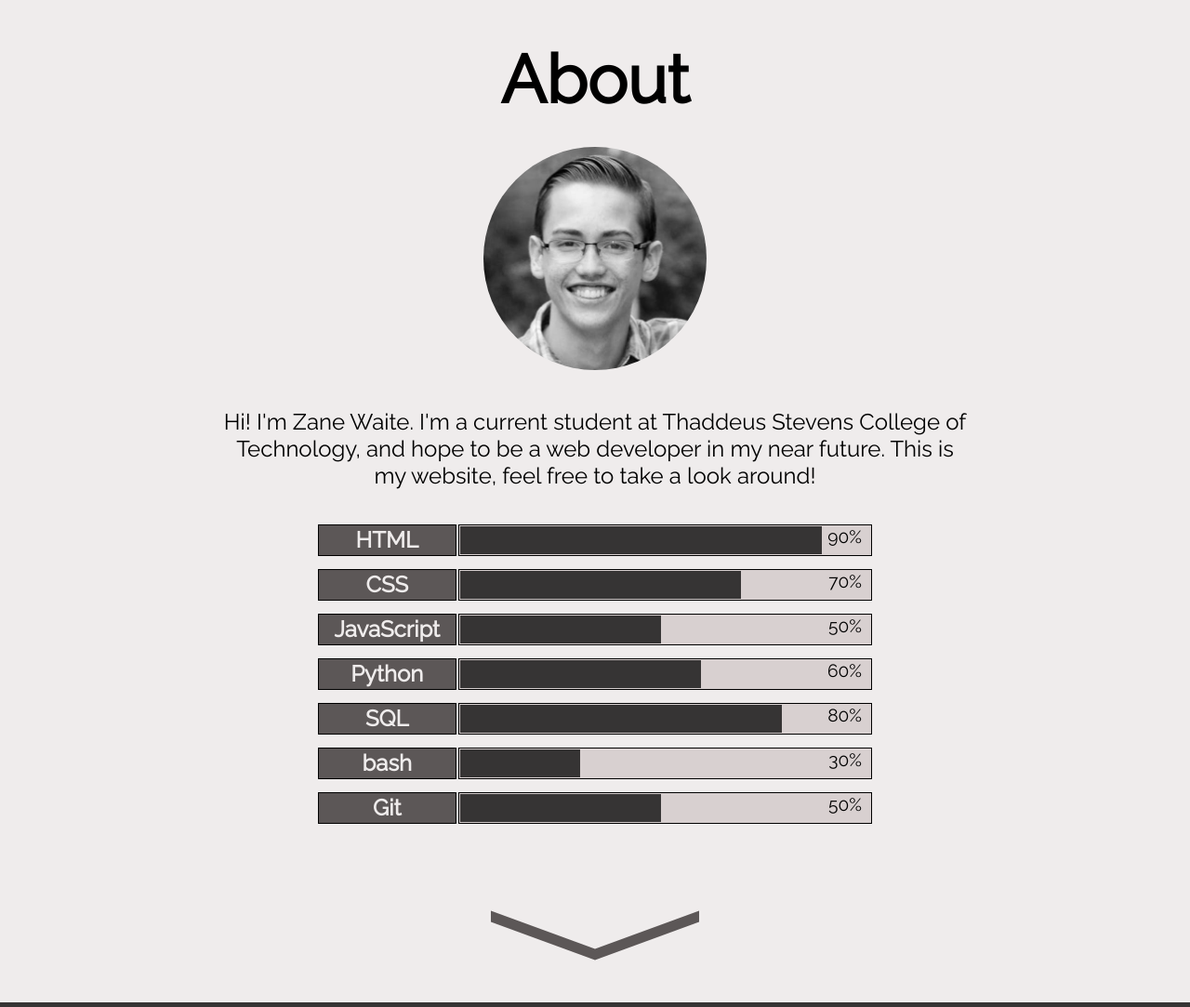
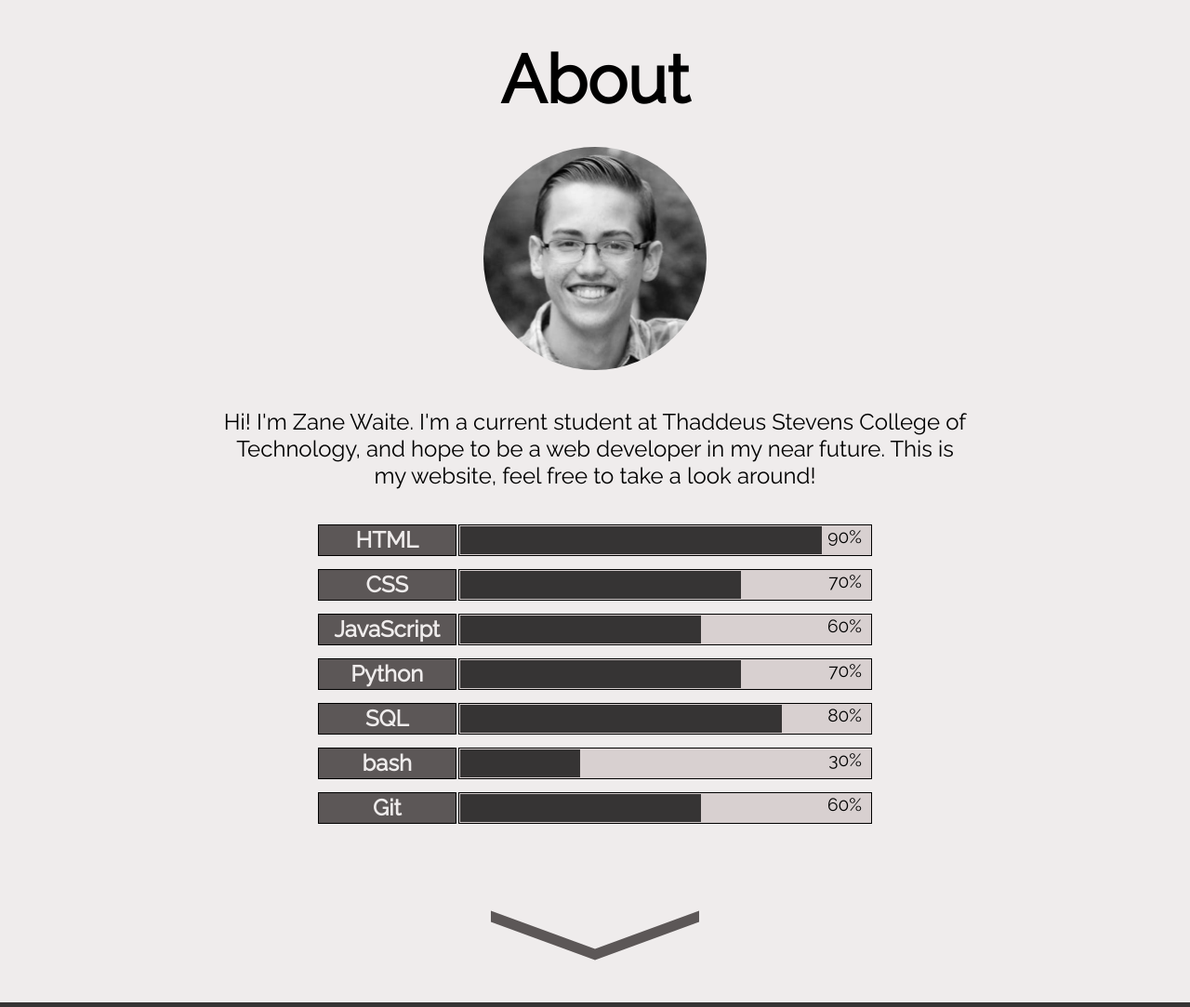
Before and after one commit to zmwaite182/zmwaite182.github.io, a PHP site: page / in a window 1280 px wide. Shown: the part 809-1892 px from the top of the page at 93% size. Run offline with PHP 8.4, Linux system fonts and the light colour scheme.

Commit message:
Update skill percentages

```diff
--- a/app.css
+++ b/app.css
@@ -149,7 +149,7 @@ table #js-percent::before {
   float: left;
   content: "";
   padding: 0;
-  width: 50%;
+  width: 60%;
 }
 table #py-percent::before {
   height: 30px;
@@ -157,7 +157,7 @@ table #py-percent::before {
   float: left;
   content: "";
   padding: 0;
-  width: 60%;
+  width: 70%;
 }
 table #sql-percent::before {
   height: 30px;
@@ -181,7 +181,7 @@ table #git-percent::before {
   float: left;
   content: "";
   padding: 0;
-  width: 50%;
+  width: 60%;
 }
 
 #projects {
--- a/app.sass
+++ b/app.sass
@@ -159,15 +159,15 @@ table
   #css-percent::before
     +skill-percentage(70%)
   #js-percent::before
-    +skill-percentage(50%)
+    +skill-percentage(60%)
   #py-percent::before
-    +skill-percentage(60%)
+    +skill-percentage(70%)
   #sql-percent::before
     +skill-percentage(80%)
   #bash-percent::before
     +skill-percentage(30%)
   #git-percent::before
-    +skill-percentage(50%)
+    +skill-percentage(60%)
 
 #projects
   width: 100%
--- a/index.html
+++ b/index.html
@@ -43,11 +43,11 @@
         </tr>
         <tr>
           <th>JavaScript</th>
-          <td id="js-percent">50%</td>
+          <td id="js-percent">60%</td>
         </tr>
         <tr>
           <th>Python</th>
-          <td id="py-percent">60%</td>
+          <td id="py-percent">70%</td>
         </tr>
         <tr>
           <th>SQL</th>
@@ -59,7 +59,7 @@
         </tr>
         <tr>
           <th>Git</th>
-          <td id="git-percent">50%</td>
+          <td id="git-percent">60%</td>
         </tr>
       </table>
       <a href="#projects" class="chevron-2"></a>
```
